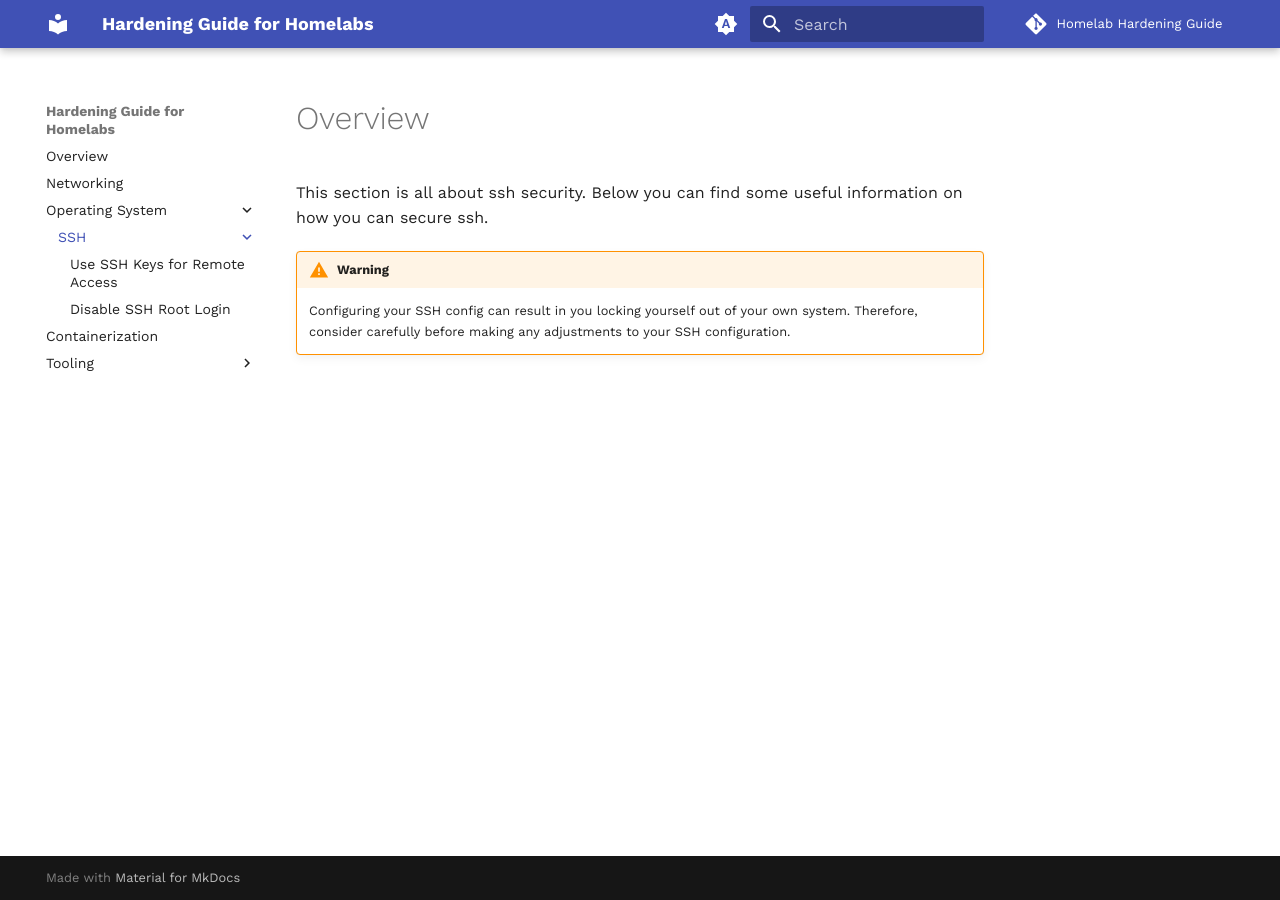
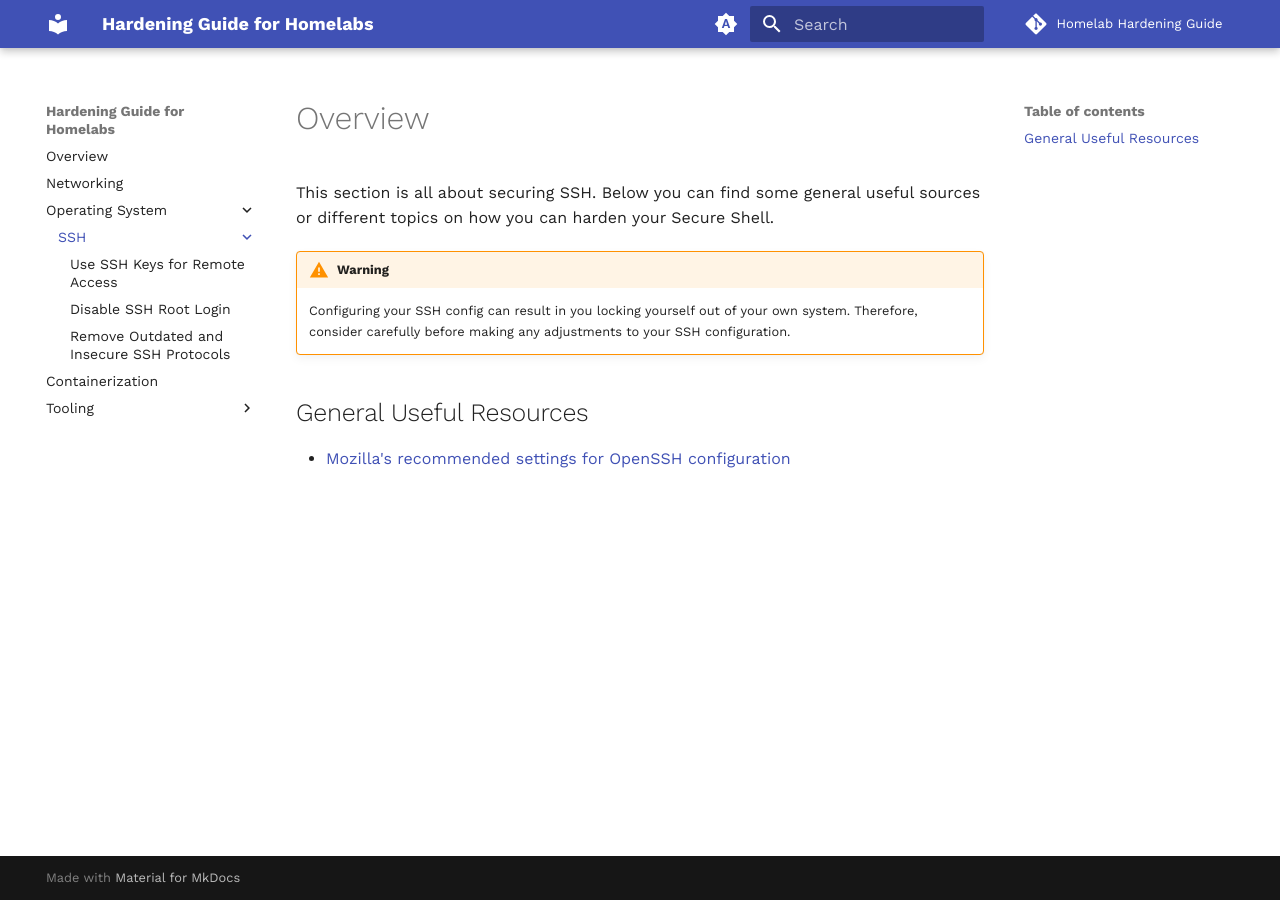
Before and after one commit to xFuture603/homelab-hardening-guide, an MkDocs documentation site: the page built from docs/os/ssh/index.md, in a window 1280 px wide. Built offline with MkDocs 1.6.1 and Material for MkDocs 9.7.7, drawn with Linux system fonts in a browser that asks for light colours; comment, search, counter and statistics services are not loaded.

Commit message:
docs: added outdated ssh protocols

```diff
--- a/docs/os/ssh/index.md
+++ b/docs/os/ssh/index.md
@@ -1,10 +1,17 @@
 # Overview
 
-This section is all about ssh security. Below you can find some useful
-information on how you can secure ssh.
+This section is all about securing SSH. Below you can find some general useful
+sources or different topics on how you can harden your Secure Shell.
 
 !!! warning
 
     Configuring your SSH config can result in you locking yourself out of your
     own system. Therefore, consider carefully before making any adjustments
     to your SSH configuration.
+
+## General Useful Resources
+
+- [Mozilla's recommended settings for
+  OpenSSH configuration][mozilla-openssh-settings]
+
+[mozilla-openssh-settings]: https://infosec.mozilla.org/guidelines/openssh
--- a/mkdocs.yml
+++ b/mkdocs.yml
@@ -22,6 +22,7 @@ nav:
       - os/ssh/index.md
       - os/ssh/ssh-keys.md
       - os/ssh/disable-root-login.md
+      - os/ssh/remove-outdated-protocols.md
   - Containerization:
     - containerization/index.md
   - Tooling:
```
Also changed, not shown: docs/index.md (+1 -1 lines), docs/os/ssh/remove-outdated-protocols.md (added, +56 -0 lines).
